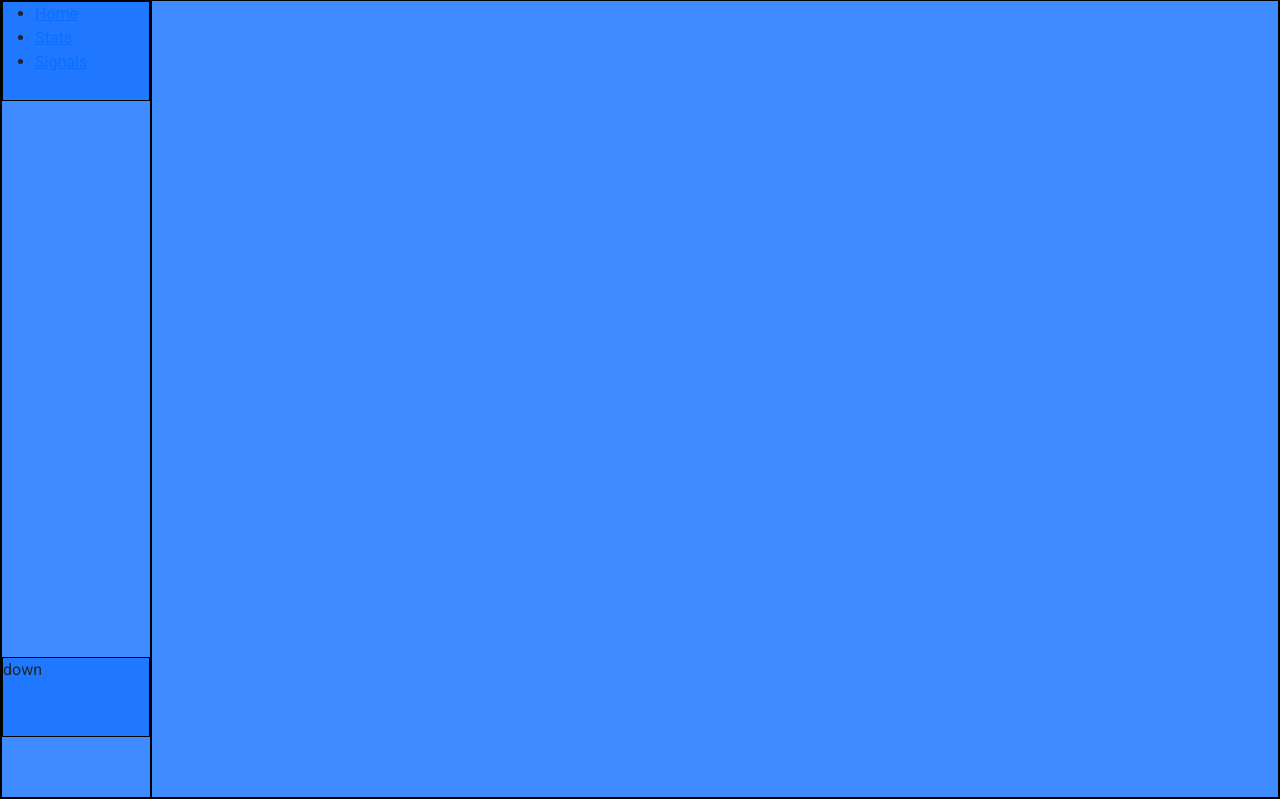
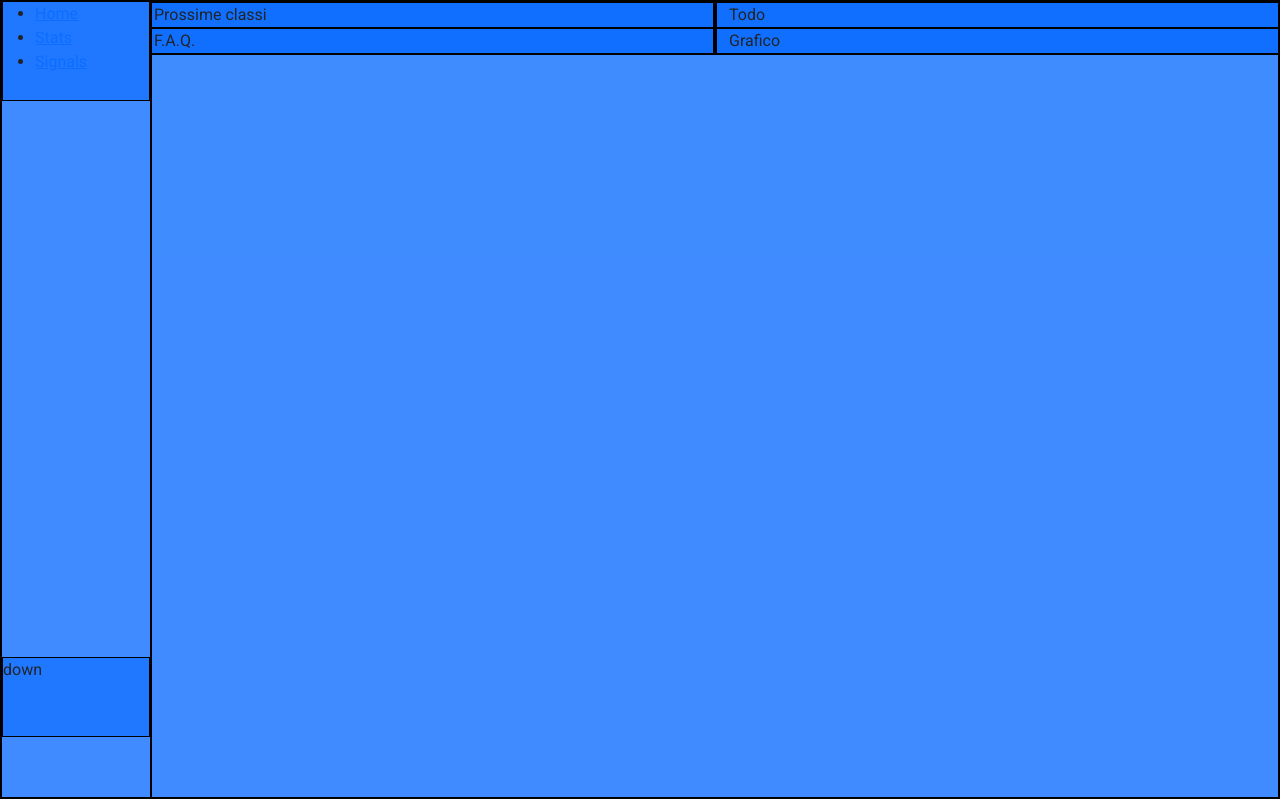
Before and after one commit to AnotherDebug/html-css-bootstrap-dashboard, a plain HTML site: page index.html in a window 1280 px wide. Shown: the part 61-860 px from the top of the page. Drawn offline with nearby package versions, Linux system fonts and the light colour scheme.

Commit message:
[UPDATE]: main content layout

```diff
--- a/index.html
+++ b/index.html
@@ -114,7 +114,22 @@
 
                 <!-- content -->
                 <div class="content debug">
-
+                    <div class="container-fluid">
+                        <div class="row">
+                            <div class="col-12 col-md-6 debug">
+                                <div class="row flex-column ">
+                                    <div class="col debug">Prossime classi</div>
+                                    <div class="col debug">F.A.Q.</div>
+                                </div>
+                            </div>
+                            <div class="col-12 col-md-6 debug">
+                                <div class="row flex-column ">
+                                    <div class="col debug">Todo</div>
+                                    <div class="col debug">Grafico</div>
+                                </div>
+                            </div>
+                        </div>
+                    </div>
                 </div>
 
             </div>
```
